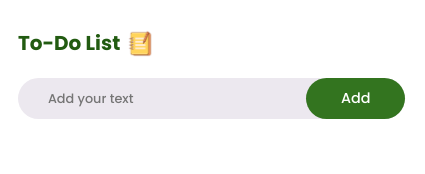
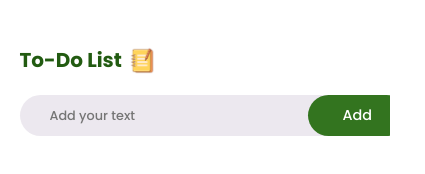
Before and after one commit to abhilash6102/Todo-List, a plain HTML site: page index.html in a window 390 px wide. Shown: the whole page, 425 px wide, since content can reach past the window. Drawn offline with Linux system fonts and the light colour scheme.

Commit message:
deployed

```diff
--- a/todo.css
+++ b/todo.css
@@ -6,8 +6,6 @@
   box-sizing: border-box;
 }
 body {
-  width: 100vw;
-  height: 100vh;
   background-image: linear-gradient(
       rgba(0, 0, 0, 0.4) 50%,
       rgba(0, 0, 0, 0.4) 50%
@@ -18,22 +16,21 @@ body {
   background-attachment: fixed;
 }
 .container {
-  min-width: 400px;
-  height: 100vh;
   display: flex;
   justify-content: center;
   position: relative;
-  margin: 0;
+  margin-top: 60px;
   padding: 0;
+  background-color: #555;
 }
 .todo {
-  min-width: 400px;
+  max-width: 400px;
   background-color: white;
   border-radius: 15px;
   display: flex;
   flex-direction: column;
   padding: 20px;
-  margin: 20px;
+
   overflow: hidden;
   position: absolute;
   top: 10%;
@@ -55,7 +52,6 @@ body {
   font-style: normal;
 }
 .input {
-  max-width: 100%;
   margin-top: 2vmin;
   display: flex;
   align-items: center;
@@ -147,16 +143,22 @@ ul span:hover {
 @media only screen and (max-width: 450px) {
   body {
     background-image: none;
+    padding: 0%;
+    margin: 0;
+    overflow: hidden;
+  }
+  .container {
+    margin-top: 0;
   }
   .todo {
-    width: 450px;
+    width: 100%;
     border-radius: 0px;
     overflow: hidden;
     position: absolute;
     top: -2%;
     margin: 0px;
     padding-bottom: 60px;
-    padding-left: 11vmin;
+    padding-left: 5vmin;
   }
   .heading {
     display: flex;
```
